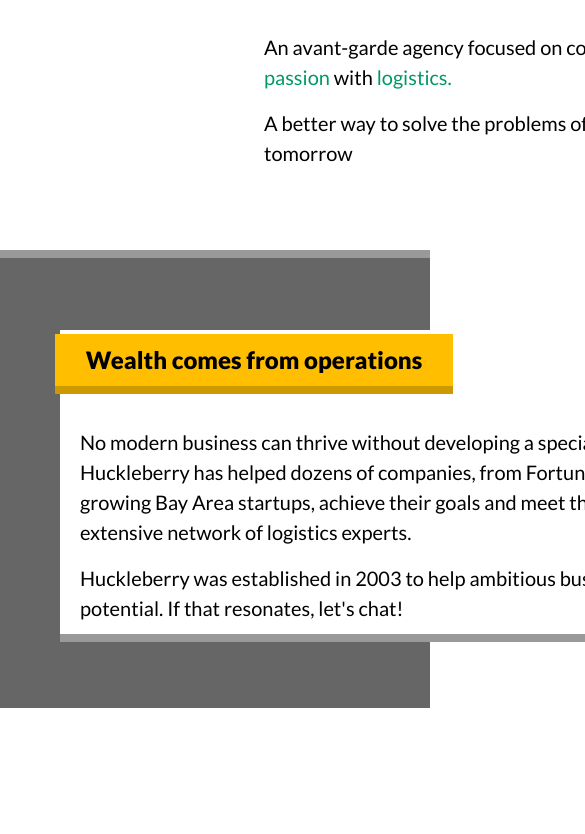
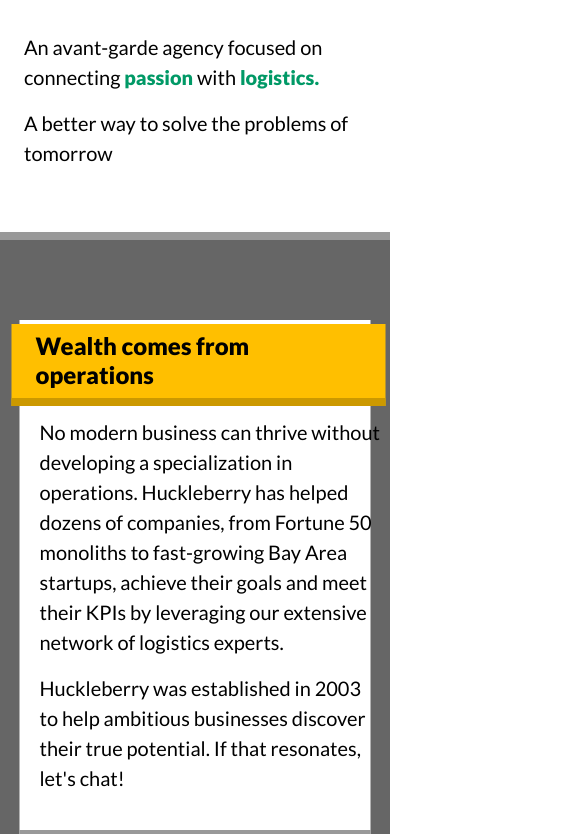
Before and after one commit to OgeeTech/altschool-excercise2, a plain HTML site: page index.html in a window 390 px wide. Shown: the part 150-984 px from the top of the page, 585 px wide, since content can reach past the window. Before the commit the page ends 858 px from the top, so only its background shows below. Drawn offline with Linux system fonts and the light colour scheme.

Commit message:
Initial commit

```diff
--- a/index.html
+++ b/index.html
@@ -13,7 +13,7 @@
     <title>Document</title>
   </head>
   <body>
-    <div class="header container">
+    <div class="header ">
       <h1>Huckleberry</h1>
       <h2>
         An avant-garde agency focused on connecting <span>passion</span> with
@@ -22,7 +22,7 @@
       <h2>A better way to solve the problems of tomorrow</h2>
     </div>
 
-    <div class="main container">
+    <div class="main">
       <div class="card">
         <div class="banner"><h1>Wealth comes from operations</h1></div>
         <h2>
--- a/style.css
+++ b/style.css
@@ -1,18 +1,13 @@
 body {
   margin: 0;
-  font-family: 'Lato', sans-serif;
+  font-family: "Lato", sans-serif;
 }
 
 .header {
   position: relative;
-  height: 400px;
-
-}
-
-.container {
-    max-width: 900px;
-    margin: 0 auto;
-    padding: 0 20px;
+  width: 1280px;
+  height: 382px;
+  margin: 0 auto;
 }
 
 .header h1 {
@@ -24,7 +19,6 @@ body {
   font-weight: 800;
   font-size: 32px;
   line-height: 120%;
-  letter-spacing: 0%;
   margin: 0;
 }
 
@@ -37,7 +31,6 @@ body {
   font-weight: 400;
   font-size: 20px;
   line-height: 150%;
-  letter-spacing: 0%;
   margin: 0;
 }
 
@@ -50,12 +43,11 @@ body {
   font-weight: 400;
   font-size: 20px;
   line-height: 150%;
-  letter-spacing: 0%;
   margin: 0;
 }
 
 span {
-  color: #009966;
+  color: #009966; /* Assuming this is part of your design system */
 }
 
 .main {
@@ -70,21 +62,22 @@ span {
   position: relative;
   width: 808px;
   height: 312px;
+
   top: 72px;
-  left: 40px;
   background-color: #fff;
   border-bottom: solid 8px #999999;
   padding: 20px;
   box-sizing: border-box;
   padding: 80px 20px 20px 20px;
+  left: 240px;
 }
 
 .banner {
   position: absolute;
   width: 398px;
   height: 60px;
-  background-color: #FFBF00;
-  border-bottom: solid 8px #CC9900;
+  background-color: #ffbf00;
+  border-bottom: solid 8px #cc9900;
   top: 4px;
   display: flex;
   align-items: center;
@@ -119,3 +112,207 @@ span {
   line-height: 150%;
   font-weight: 400;
 }
+
+
+
+@media (min-width: 768px) and (max-width: 1024px) {
+
+
+  .main {
+    width: 778px;
+    height: 456px;
+    background: #666666;
+    margin: 0 auto;
+    padding-top: 160px; /* creates space for .card to "float" into */
+    position: relative;
+    border-top: solid 8px #999999;
+  }
+
+  .header h1 {
+    left: 24px;
+  }
+
+  .header h2:nth-of-type(1),
+  .header h2:nth-of-type(2) {
+    left: 24px; /* was 264px */
+  }
+
+  .card {
+    width: 776px;
+    height: 312px;
+    position: absolute;
+    /* top: -80px;  */
+    left: 50%;
+    transform: translateX(-50%);
+    background: white;
+    box-shadow: 0 10px 20px rgba(0, 0, 0, 0.2);
+    padding: 80px 20px 20px 20px;
+    box-sizing: border-box;
+    border-bottom: solid 8px #999999;
+    z-index: 10;
+  }
+  .banner {
+    width: 420px;
+    height: 60px;
+    left: -8px;
+    border-bottom-width: 8px;
+  }
+  .banner h1{
+    width: 334px;
+height: 29px;
+left: 24px;
+/* font-family: Lato;
+font-weight: 800; */
+font-size: 24px;
+/* line-height: 120%; */
+letter-spacing: 0%;
+ white-space: nowrap;
+  overflow: hidden;
+
+  }
+}
+
+
+/* small screen */
+@media (max-width: 767px) {
+
+  .header {
+    width: 390px;
+height: 382px;
+border-bottom-width: 8px;
+
+    position: relative;
+  }
+
+  .header h1{
+    width: 180px;
+height: 38px;
+top: 96px;
+left: 24px;
+font-weight: 800;
+font-size: 32px;
+line-height: 120%;
+letter-spacing: 0%;
+
+  }
+  .header h2:nth-of-type(1){
+    width: 342px;
+height: 60px;
+top: 182px;
+left: 24px;
+font-family: Lato;
+font-weight: 400;
+font-size: 20px;
+line-height: 150%;
+letter-spacing: -0.5%;
+
+
+  }
+  .header h2:nth-of-type(2) {
+    width: 342px;
+height: 60px;
+top: 258px;
+left: 24px;
+font-family: Lato;
+font-weight: 400;
+font-size: 20px;
+line-height: 150%;
+letter-spacing: -0.5%;
+
+  }
+span{
+  font-family: Lato;
+font-weight: 800;
+font-size: 20px;
+line-height: 150%;
+letter-spacing: -0.5%;
+
+}
+  .main {
+
+
+width: 100%;
+  min-height: 100vh; /* full screen height */
+  background: #666666;
+  border-top: solid 8px #999999;
+  display: flex;
+  justify-content: center;
+  align-items: flex-start;
+  padding-top: 100px; /* space for card */
+  box-sizing: border-box;
+  position: relative;
+  }
+
+  .card {
+
+
+
+  position: absolute;
+  width: 90%;
+  max-width: 390px;
+  height: auto;
+  top: 80px; /* or whatever space you want from top */
+  left: 50%;
+  transform: translateX(-50%);
+  background: white;
+  padding: 80px 20px 20px 20px;
+  box-sizing: border-box;
+  border-bottom: solid 8px #999999;
+  z-index: 10;
+
+
+  }
+
+  .card h2:nth-of-type(1){
+    width: 342px;
+height: 240px;
+top: 574px;
+left: 24px;
+font-weight: 500;
+font-size: 20px;
+line-height: 150%;
+letter-spacing: 0%;
+
+  }
+  .card h2:nth-of-type(2) {
+  width: 343px;
+height: 120px;
+top: 830px;
+left: 24px;
+font-family: Lato;
+font-weight: 500;
+font-size: 20px;
+line-height: 150%;
+letter-spacing: 0%;
+
+  }
+
+  .banner {
+    /* width: 100%; */
+    left: 0;
+    margin-left: 0;
+    padding: 0 24px;
+    box-sizing: border-box;
+    justify-content: flex-start;
+    width: 374px;
+height: 82px;
+left: -8px;
+border-bottom-width: 8px;
+
+  }
+
+  .banner h1 {
+
+    width: 318px;
+height: 58px;
+top: 474px;
+left: 24px;
+font-family: Lato;
+font-weight: 800;
+font-size: 24px;
+line-height: 120%;
+letter-spacing: 0%;
+
+
+  }
+}
```
